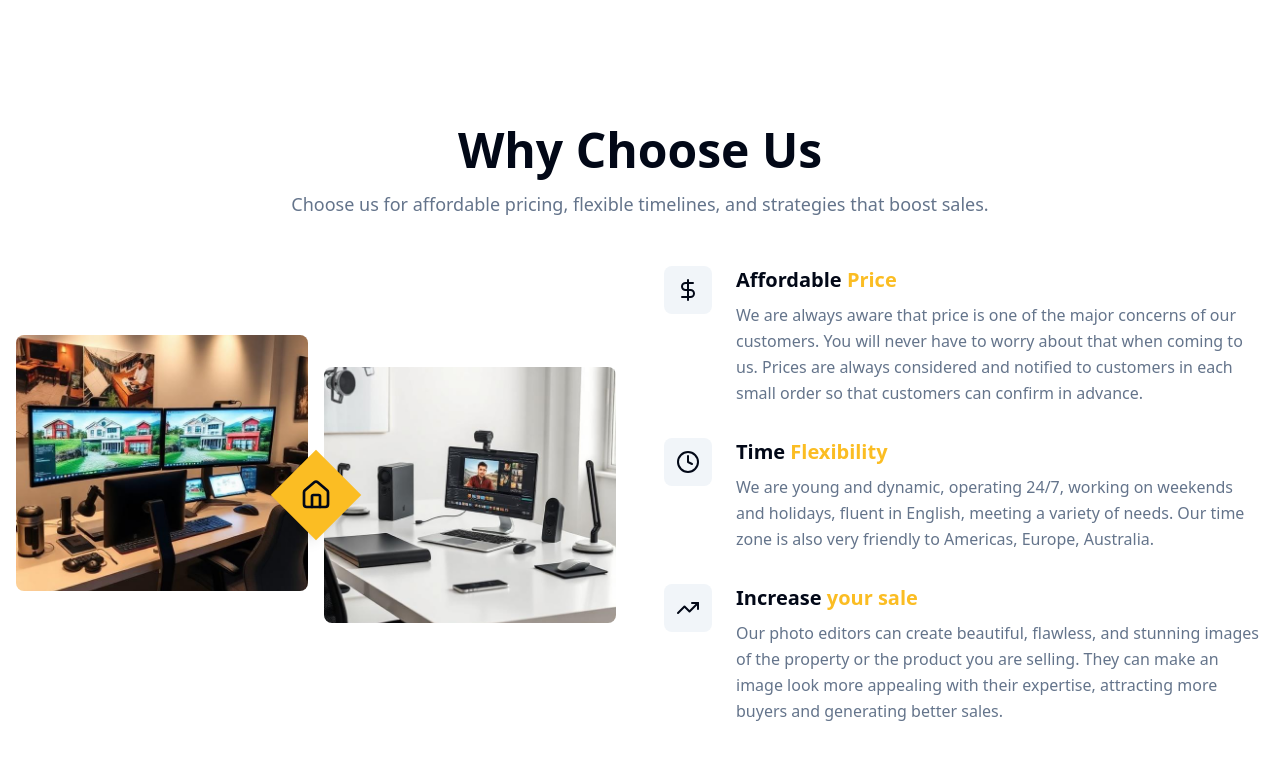
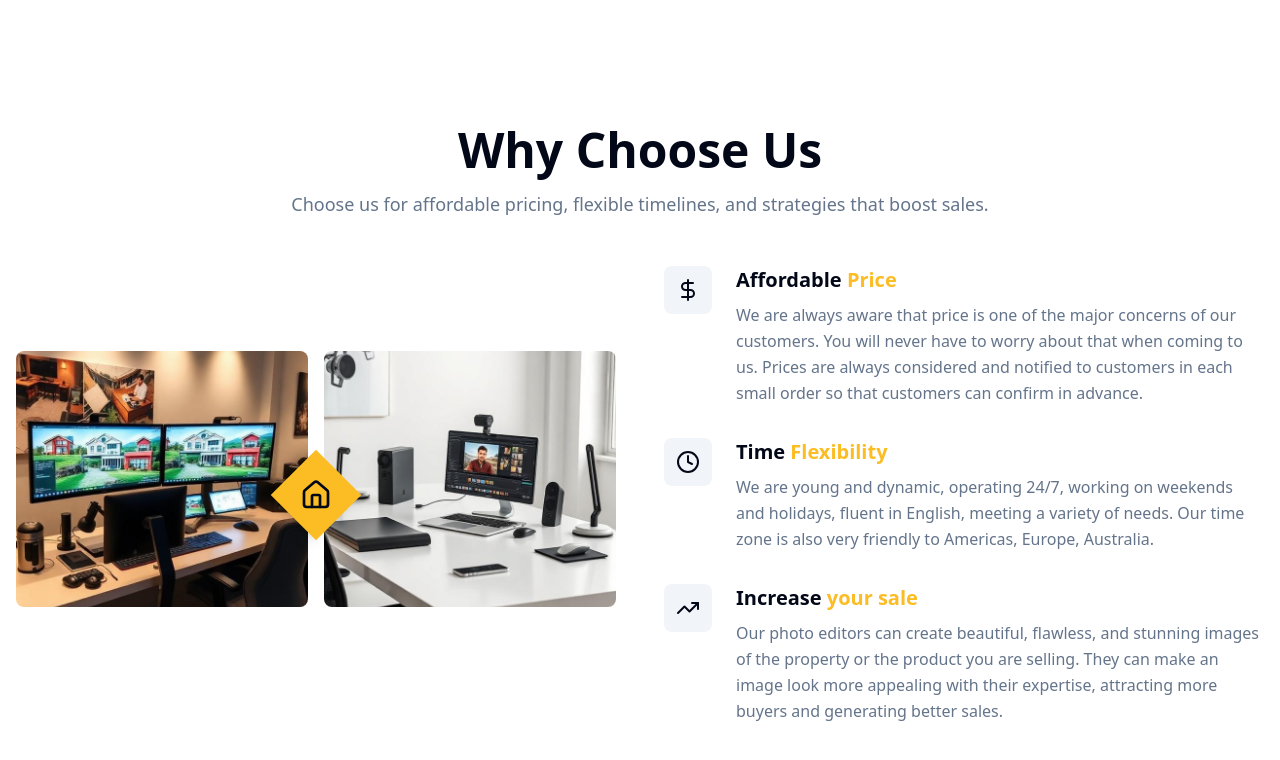
Before and after one commit to truongson99/clever-react-component-craft, a React (Vite) app: page / in a window 1280 px wide. Shown: the part 732-1492 px from the top of the page. Built offline with nearby package versions, Linux system fonts and the light colour scheme.

Commit message:
Fix image alignment
Make images align horizontally.

```diff
--- a/src/components/WhyChooseUsSection.tsx
+++ b/src/components/WhyChooseUsSection.tsx
@@ -39,20 +39,16 @@ const WhyChooseUsSection = () => {
         {/* Left side - Images and Logo */}
         <div className="relative">
           <div className="grid grid-cols-2 gap-4 mb-8">
-            <div className="space-y-4">
             <img
               src={workspace1}
               alt="Professional photo editing workspace"
               className="w-full h-64 object-cover rounded-lg shadow-soft"
             />
-            </div>
-            <div className="space-y-4 pt-8">
             <img
               src={workspace2}
               alt="Modern office workspace with laptop"
               className="w-full h-64 object-cover rounded-lg shadow-soft"
             />
-            </div>
           </div>
 
           {/* Diamond Logo */}
```
Lines whose indentation alone changed are shown as unchanged.
